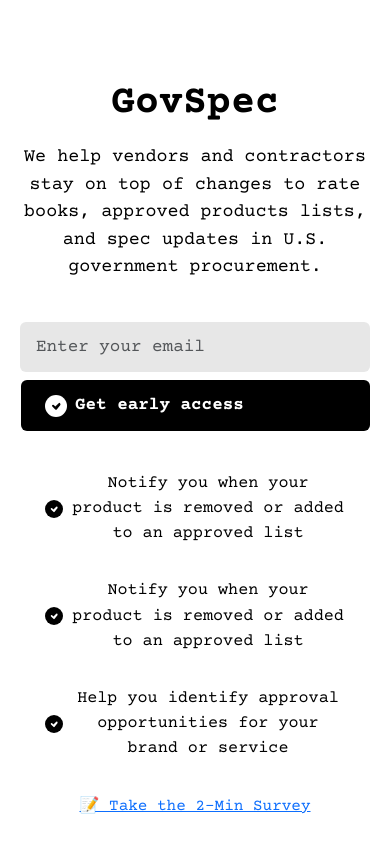
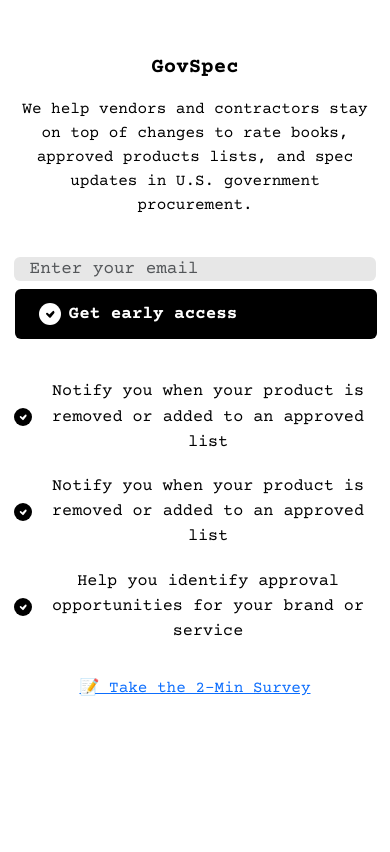
Before and after one commit to shivaprabhu/govspec, a plain HTML site: page index.html in a window 390 px wide. Drawn offline with nearby package versions, Linux system fonts and the light colour scheme; a small style sheet from the web is missing.

Commit message:
+ responsive

```diff
--- a/index.html
+++ b/index.html
@@ -63,12 +63,14 @@
       color: #000;
       font-size: 2.5rem;
       margin-bottom: 1rem;
+      word-break: break-word;
     }
     .cta-subtitle {
       color: #000;
       font-size: 1.15rem;
       text-align: center;
       margin-bottom: 2.5rem;
+      word-break: break-word;
     }
     .cta-form-row {
       display: flex;
@@ -77,6 +79,7 @@
       gap: 0;
       margin-bottom: 2rem;
       flex-wrap: wrap;
+      width: 100%;
     }
     .cta-form-row .form-control {
       background: #e7e7e7;
@@ -86,6 +89,9 @@
       min-width: 320px;
       font-size: 1.1rem;
       padding: 0.75rem 1rem;
+      flex: 1 1 220px;
+      width: 100%;
+      max-width: 400px;
     }
     .cta-form-row .form-control:focus {
       background: #e7e7e7;
@@ -105,6 +111,7 @@
       padding: 0.75rem 1.5rem;
       transition: background 0.2s;
       margin-left: 1px;
+      flex-shrink: 0;
     }
     .cta-form-row .btn:hover {
       background: #b8b8b8;
@@ -119,6 +126,7 @@
       justify-content: center;
       flex-wrap: wrap;
       gap: 2rem;
+      width: 100%;
     }
     .feature-list svg {
       color: #000;
@@ -127,12 +135,24 @@
     }
     .feature-list span {
       max-width: 300px;
+      word-break: break-word;
+    }
+    @media (max-width: 900px) {
+      .cta-card { padding: 2rem 0.5rem; }
+      .cta-title { font-size: 2rem; }
+      .cta-subtitle { font-size: 1rem; }
     }
     @media (max-width: 600px) {
-      .cta-card { padding: 2rem 0.5rem; }
-      .cta-form-row .form-control { min-width: 0; width: 100%; }
-      .cta-form-row { flex-direction: column; gap: 0.5rem; }
-      .cta-form-row .btn, .cta-form-row .form-control { border-radius: 0.375rem; }
+      .cta-card { padding: 1.2rem 0.2rem; }
+      .cta-form-row { flex-direction: column; gap: 0.5rem; align-items: stretch; }
+      .cta-form-row .form-control, .cta-form-row .btn { border-radius: 0.375rem; min-width: 0; max-width: 100%; width: 100%; }
+      .cta-form-row .form-control{max-height: 22px;}
+      .feature-list { flex-direction: column; gap: 1.2rem; }
+      .feature-list span { max-width: 100%; }
+    }
+    @media (max-width: 400px) {
+      .cta-title { font-size: 1.3rem; }
+      .cta-card { padding: 0.5rem 0.1rem; }
     }
   </style>
 </head>
```
